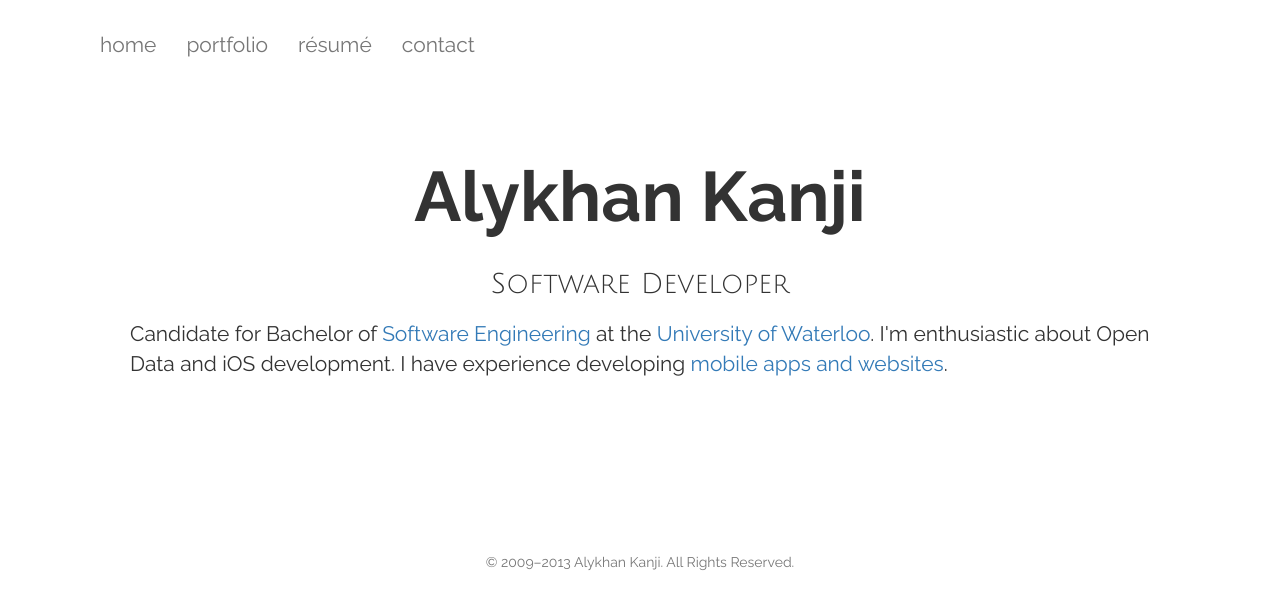
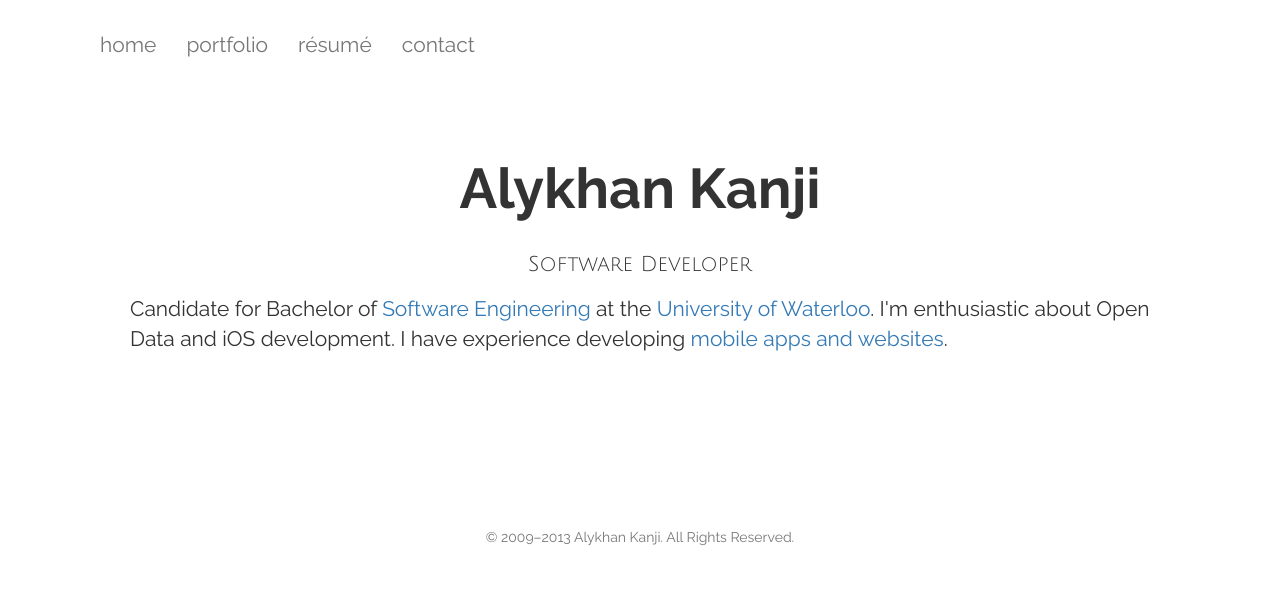
Before and after one commit to alykhank/alykhank.github.io, a Jekyll site: the page built from index.html, in a window 1280 px wide. Shown: the top 609 px of the page. Built offline with Jekyll 4.4.1, drawn with Linux system fonts in a browser that asks for light colours; nearby versions of some CDN libraries; some web fonts are replaced; comment, search, counter and statistics services are not loaded.

Commit message:
Adjust font-sizes, use specific selectors

```diff
--- a/css/style.css
+++ b/css/style.css
@@ -12,13 +12,13 @@ body {
 	border: none;
 }
 
-.nav li a {
+.navbar-default .navbar-nav > li > a {
 	font-size: 1.5em;
-	position: relative;
 	text-transform: lowercase;
 }
 
-.nav li a:hover {
+.navbar-default .navbar-nav > li > a:hover, .navbar-default .navbar-nav > li > a:focus {
+	position: relative;
 	top: -1px;
 }
 
@@ -29,23 +29,25 @@ body {
 .jumbotron h1 {
 	font-family: 'Raleway', 'Helvetica Neue', Helvetica, Arial, sans-serif;
 	font-weight: bolder;
-	font-size: 5em;
+	font-size: 4em;
 }
 
 .jumbotron .lead {
-	font-size: 2em;
+	font-size: 1.5em;
+}
+
+.social, .social:hover {
+	text-decoration: none;
 }
 
 .social {
 	color: #777;
-	text-decoration: none;
 	font-size: 2em;
-	position: relative;
 }
 
 .social:hover {
-	color: #000;
-	text-decoration: none;
+	color: black;
+	position: relative;
 	top: -1px;
 }
 
```
